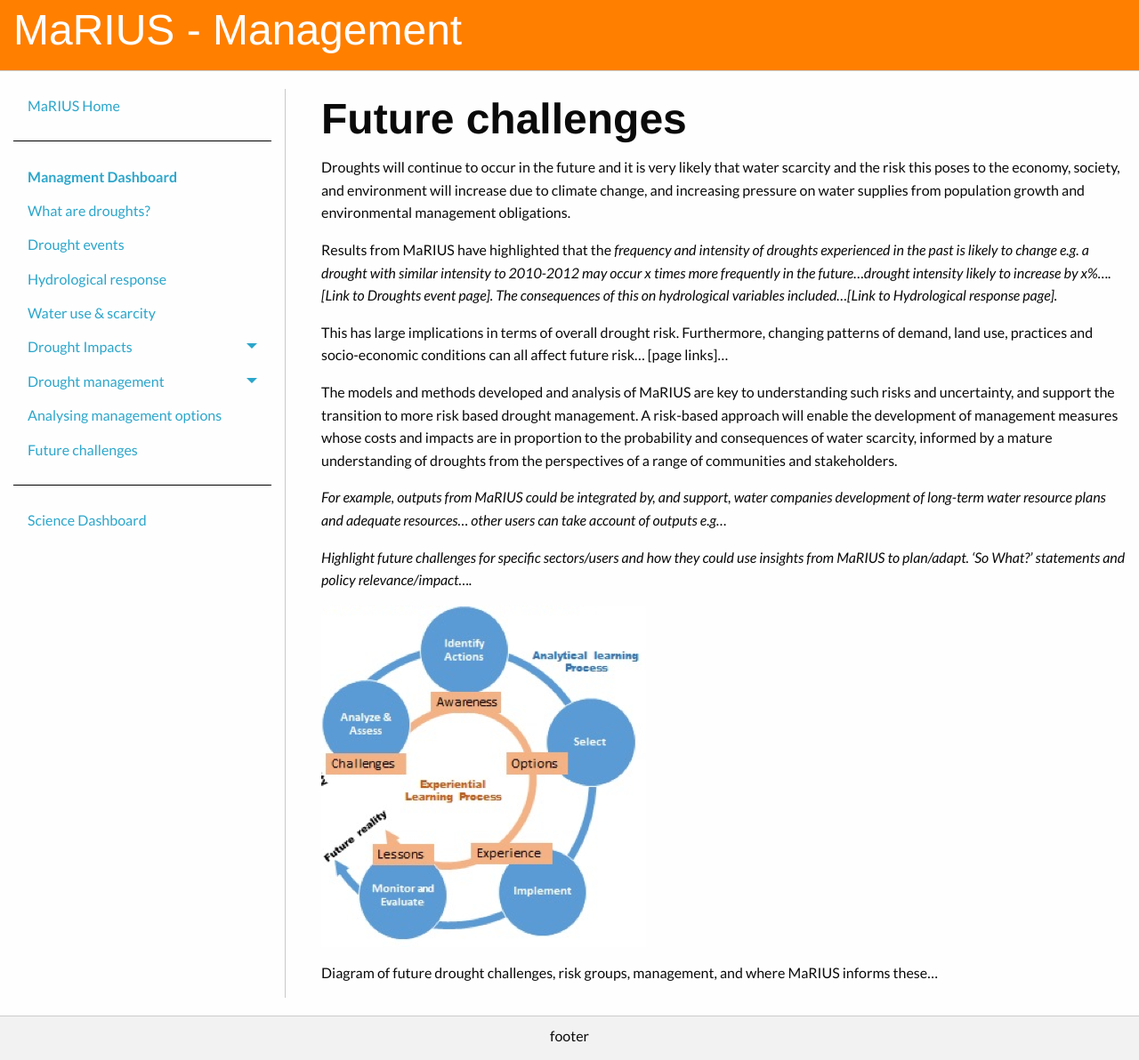
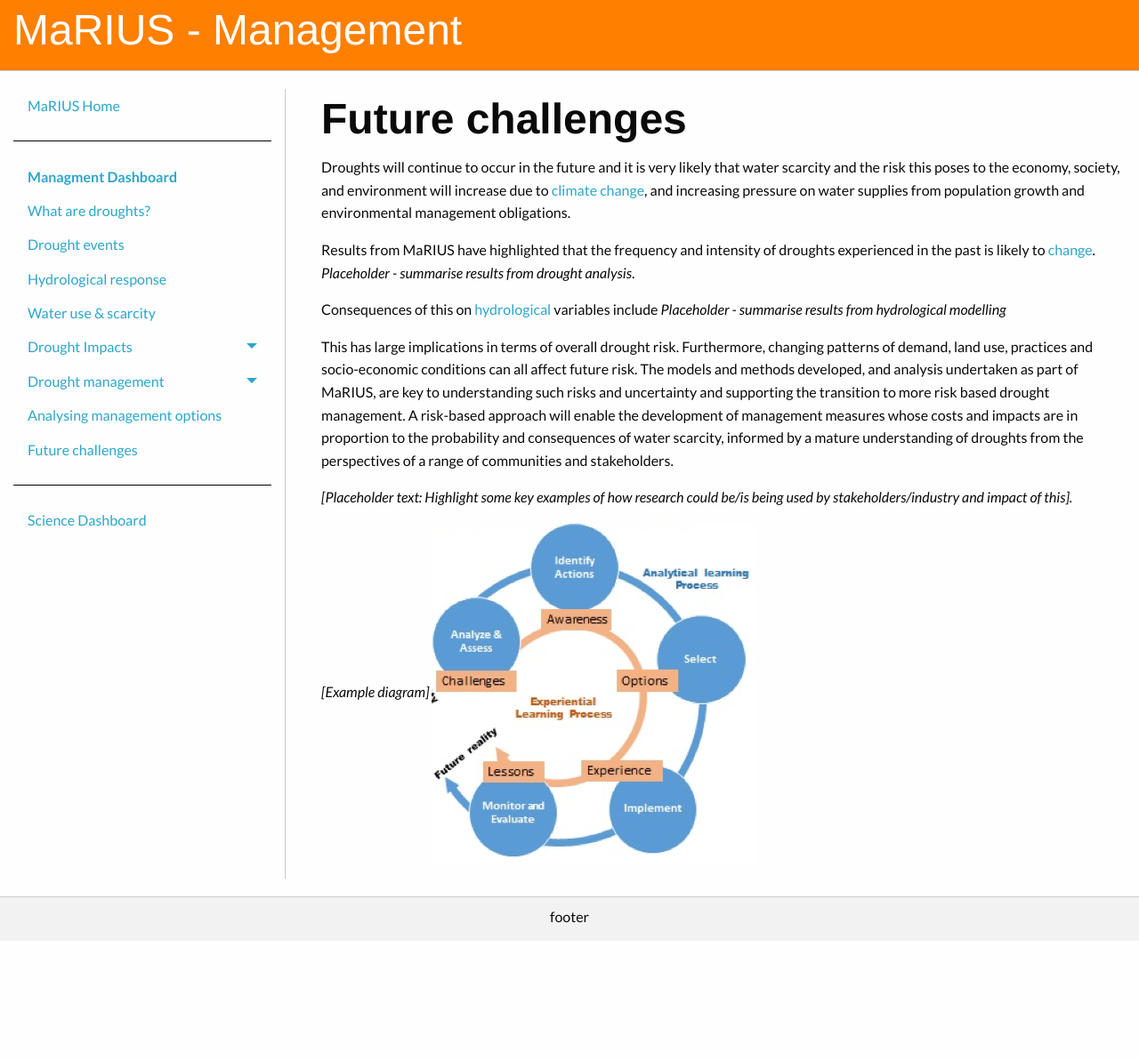
Before and after one commit to VictoriaJJ/mariusdroughtproject.org, a Jekyll site: the page built from _pages/dashboard/management/future_challenges.md, in a window 1280 px wide. Shown: the whole page at 89% size. Built offline with Jekyll 4.4.1, drawn with Linux system fonts in a browser that asks for light colours; after the commit the page ends 1058 px from its top, so only the background shows below that.

Commit message:
Updated text.

```diff
--- a/_pages/dashboard/management/future_challenges.md
+++ b/_pages/dashboard/management/future_challenges.md
@@ -2,22 +2,18 @@
 layout: management
 published: true
 permalink: /dashboard/management/future_challenges/
-
 _title: Future challenges
 ---
 
-Droughts will continue to occur in the future and it is very likely that water scarcity and the risk this poses to the economy, society, and environment will increase due to climate change, and increasing pressure on water supplies from population growth and environmental management obligations.
+Droughts will continue to occur in the future and it is very likely that water scarcity and the risk this poses to the economy, society, and environment will increase due to [climate change](http://prose.io/#5j4/mariusdroughtproject.org/edit/gh-pages/_pages/dashboard/management/drought_events_past_future.md), and increasing pressure on water supplies from population growth and environmental management obligations.
 
-Results from MaRIUS have highlighted that the *frequency and intensity of droughts experienced in the past is likely to change e.g. a drought with similar intensity to 2010-2012 may occur x times more frequently in the future…drought intensity likely to increase by x%.... [Link to Droughts event page]. The consequences of this on hydrological variables included…[Link to Hydrological response page].*
+Results from MaRIUS have highlighted that the frequency and intensity of droughts experienced in the past is likely to [change](https://5j4.github.io/mariusdroughtproject.org/dashboard/management/drought_events_past_future/). *Placeholder - summarise results from drought analysis*.
 
-This has large implications in terms of overall drought risk. Furthermore, changing patterns of demand, land use, practices and socio-economic conditions can all affect future risk… [page links]…
+Consequences of this on [hydrological](https://5j4.github.io/mariusdroughtproject.org/dashboard/management/hydrological_response/) variables include *Placeholder - summarise results from hydrological modelling*
 
-The models and methods developed and analysis of MaRIUS are key to understanding such risks and uncertainty, and support the transition to more risk based drought management. A risk-based approach will enable the development of management measures whose costs and impacts are in proportion to the probability and consequences of water scarcity, informed by a mature understanding of droughts from the perspectives of a range of communities and stakeholders.
+This has large implications in terms of overall drought risk. Furthermore, changing patterns of demand, land use, practices and socio-economic conditions can all affect future risk. The models and methods developed, and analysis undertaken as part of MaRIUS, are key to understanding such risks and uncertainty and supporting the transition to more risk based drought management. A risk-based approach will enable the development of management measures whose costs and impacts are in proportion to the probability and consequences of water scarcity, informed by a mature understanding of droughts from the perspectives of a range of communities and stakeholders.
 
-*For example, outputs from MaRIUS could be integrated by, and support, water companies development of long-term water resource plans and adequate resources… other users can take account of outputs e.g…*
+*[Placeholder text: Highlight some key examples of how research could be/is being used by stakeholders/industry and impact of this].*
 
-*Highlight future challenges for specific sectors/users and how they could use insights from MaRIUS to plan/adapt. ‘So What?’ statements and policy relevance/impact….*
-
+*[Example diagram]*
 ![]({{ site.baseurl }}/assets/img/future_drought_challenges_diagram.png)
-
-Diagram of future drought challenges, risk groups, management, and where MaRIUS informs these…
```
